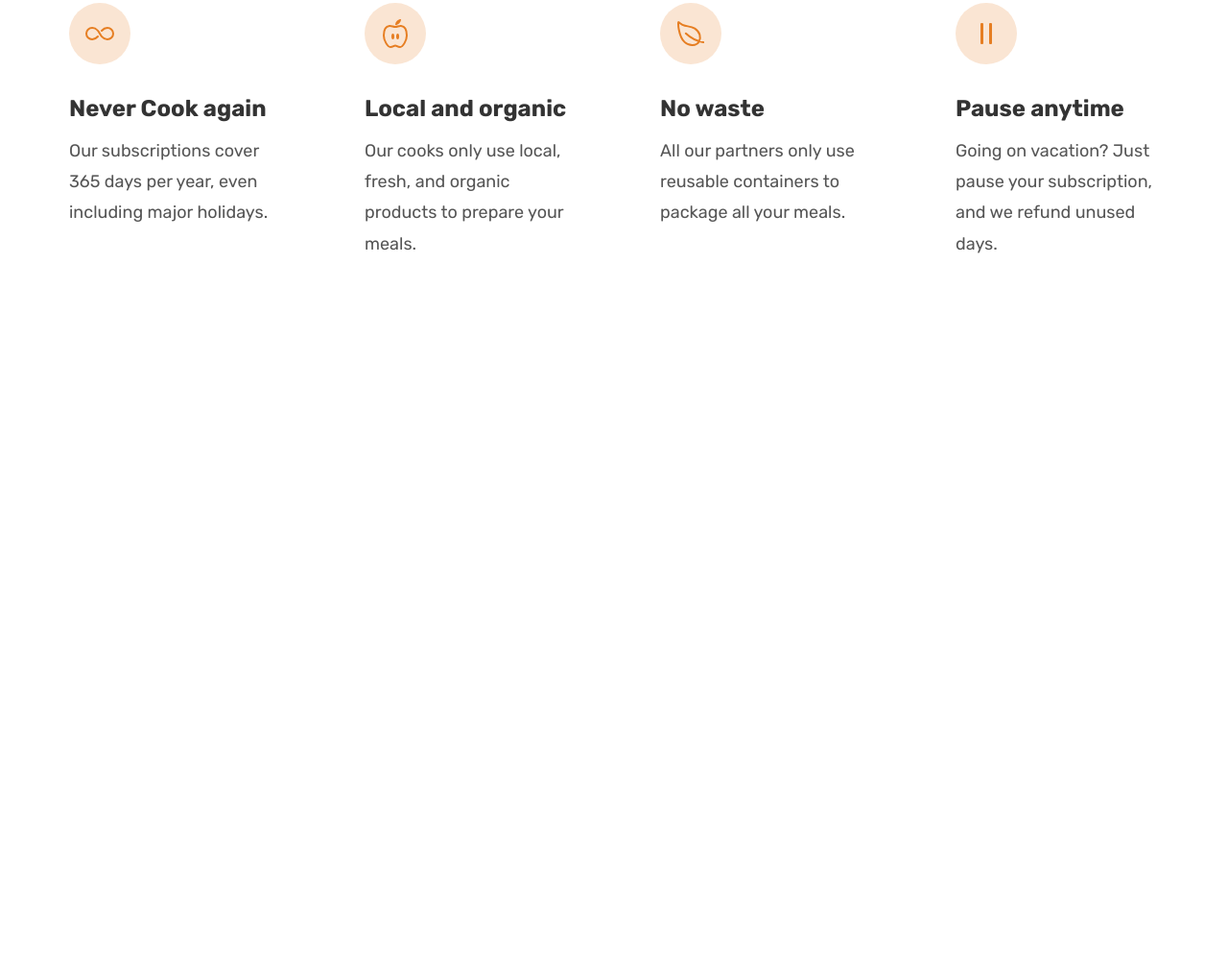
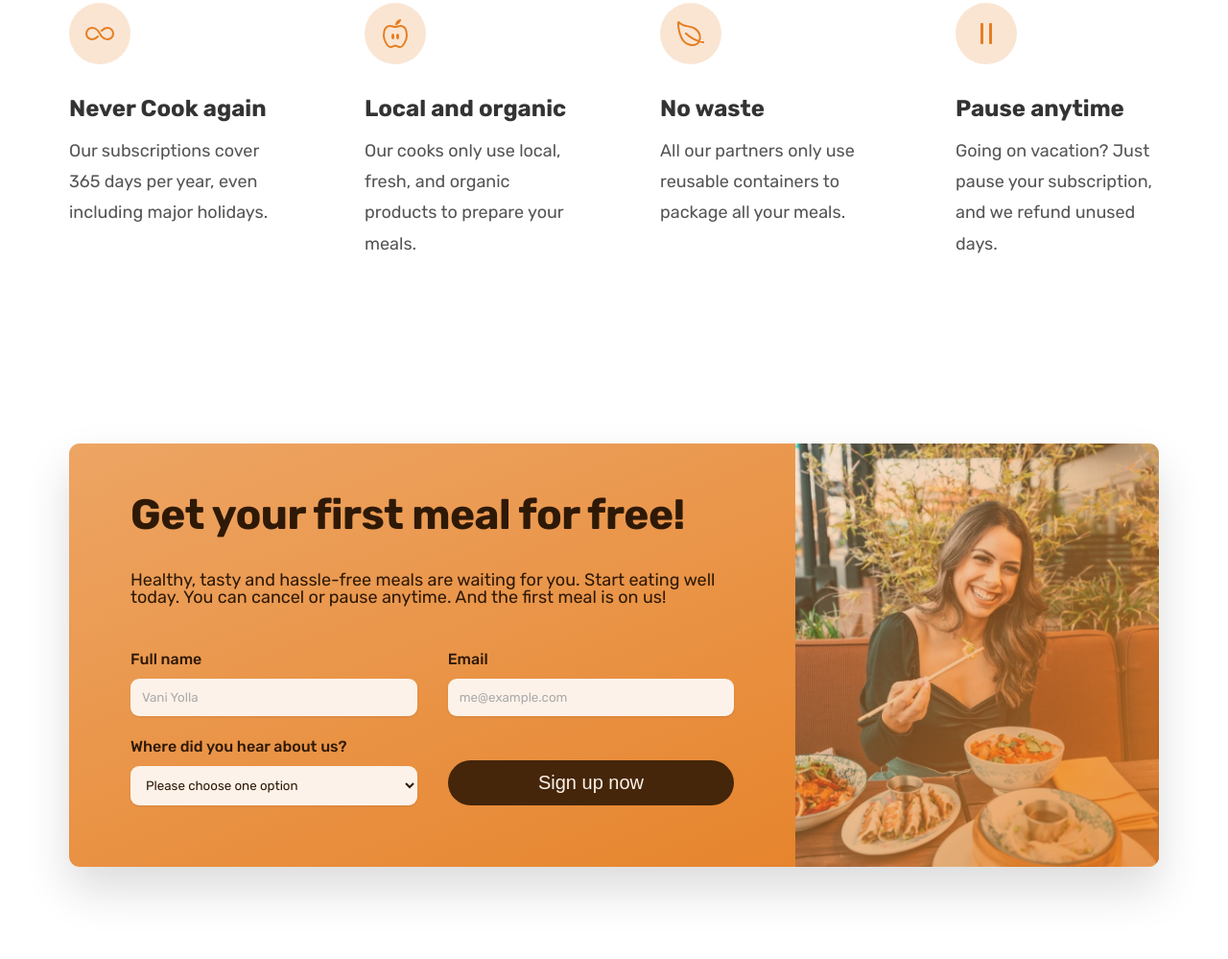
Before and after one commit to code-techhb/Omnifood, a plain HTML site: page index.html in a window 1280 px wide. Shown: the part 5586-6585 px from the top of the page at 96% size. Before the commit the page ends 5952 px from the top, so only its background shows below. Drawn offline with nearby package versions, Linux system fonts and the light colour scheme.

Commit message:
add cta form

```diff
--- a/css/general.css
+++ b/css/general.css
@@ -38,14 +38,15 @@ medium:  1.2px
 
 --- 02 - Colors
 Primary: #e57e22
-Tints(Lighter colors ): #fae5d3, #f7d8bd
+Tints(Lighter colors ):#fdf2e9, #fae5d3, #f7d8bd
 Shades(darker colors): #ce711f
+background-image: linear-gradient(to right bottom, #eda564, #e57e22);
 Accents:
 Greys: #6f6f6f, #555, #333, #ddd;
 
 --- 03 - Shadows
-
-
+0 2.4rem 4.8rem rgba(0, 0, 0, 0.75)
+0 2.4rem 4.8rem rgba(0, 0, 0, 0.08)
 --- 04 - Border radius
 default: 150px, 1.1rem;
 
@@ -124,6 +125,7 @@ default: 150px, 1.1rem;
   letter-spacing: 0.75px;
 }
 
+.btn,
 .btn:link,
 .btn:visited {
   display: inline-block;
@@ -132,6 +134,8 @@ default: 150px, 1.1rem;
   font-size: 2rem;
   padding: 1.6rem 3.2rem;
   border-radius: 150px;
+  border: none;
+  cursor: pointer;
   transition: all 0.3s;
 }
 
@@ -159,6 +163,18 @@ default: 150px, 1.1rem;
   box-shadow: inset 0 0 0 3px #fff;
 }
 
+.btn--form {
+  background-color: #45260a;
+  color: #fdf2e9;
+  align-self: end;
+  padding: 1.2rem;
+}
+
+.btn:hover {
+  background-color: #fff;
+  color: #555;
+}
+
 .link:link,
 .link:visited {
   display: inline-block;
@@ -175,6 +191,10 @@ default: 150px, 1.1rem;
   border-bottom: 1px solid transparent;
 }
 
+*:focus {
+  outline: none;
+  box-shadow: 0 0 0 0.8rem rgba(230, 125, 34, 0.5);
+}
 .list {
   list-style: none;
   display: flex;
--- a/css/styles.css
+++ b/css/styles.css
@@ -436,3 +436,80 @@
   font-size: 1.8rem;
   line-height: 1.8;
 }
+
+/* ********************************  */
+/* CTA */
+/* ********************************  */
+.section-cta {
+  padding: 9.6rem 0;
+}
+
+.cta-grid {
+  display: grid;
+  grid-template-columns: 2fr 1fr;
+  box-shadow: 0 2.4rem 4.8rem rgba(0, 0, 0, 0.14);
+  background-image: linear-gradient(to right bottom, #eda564, #e57e22);
+  border-radius: 11px;
+  overflow: hidden;
+}
+
+.cta-text-box {
+  color: #2e1907;
+  padding: 4.8rem 6.4rem 6.4rem 6.4rem;
+}
+
+.cta-text-box .heading-secondary {
+  color: #2e1907;
+  margin-bottom: 3.2rem;
+}
+
+.cta-text {
+  font-size: 1.8rem;
+  line-height: 1.8rem;
+  margin-bottom: 4.8rem;
+}
+.cta-img-box {
+  background-image: linear-gradient(
+      to right bottom,
+      rgba(237, 164, 100, 0.226),
+      rgba(229, 125, 34, 0.789)
+    ),
+    url("../images/eating.jpg");
+  background-size: cover;
+  background-position: center;
+}
+
+.cta-form {
+  display: grid;
+  grid-template-columns: repeat(2, 1fr);
+  column-gap: 3.2rem;
+  row-gap: 2.4rem;
+}
+
+.cta-form label {
+  display: block;
+  font-size: 1.6rem;
+  font-weight: 500;
+  margin-bottom: 1.2rem;
+}
+
+.cta-form input,
+.cta-form select {
+  width: 100%;
+  padding: 1.2rem;
+  font-family: inherit;
+  color: inherit;
+  border: none;
+  background-color: #fdf2e9;
+  border-radius: 9px;
+  box-shadow: 0 1px 2px rgba(0, 0, 0, 0.1);
+}
+
+.cta-form input::placeholder {
+  color: #aaa;
+}
+
+.cta-form *:focus {
+  outline: none;
+  box-shadow: 0 0 0 0.8rem rgba(253, 242, 233, 0.5);
+}
--- a/index.html
+++ b/index.html
@@ -502,7 +502,6 @@
               <a href="#" class="btn btn--full mr-sm">Start Eating Well</a>
             </div>
           </div>
-
           <div class="pricing-plans pricing-plan--complete">
             <header class="plan-header">
               <p class="plan-name">Complete</p>
@@ -575,6 +574,61 @@
           </div>
         </div>
       </section>
+
+      <!-- CTA section -->
+      <section class="section-cta">
+        <div class="container-centered">
+          <div class="cta-grid">
+            <div class="cta-text-box">
+              <h2 class="heading-secondary">Get your first meal for free!</h2>
+              <p class="cta-text">
+                Healthy, tasty and hassle-free meals are waiting for you. Start
+                eating well today. You can cancel or pause anytime. And the
+                first meal is on us!
+              </p>
+
+              <form class="cta-form" action="#">
+                <div>
+                  <label for="name">Full name</label>
+                  <input
+                    type="text"
+                    id="name"
+                    placeholder="Vani Yolla"
+                    required
+                  />
+                </div>
+                <div>
+                  <label for="email">Email</label>
+                  <input
+                    type="email"
+                    id="email"
+                    placeholder="me@example.com"
+                    required
+                  />
+                </div>
+                <div>
+                  <label for="where">Where did you hear about us?</label>
+                  <select id="where" required>
+                    <option value="">Please choose one option</option>
+                    <option value="friends">Friends/Family</option>
+                    <option value="youtube">Youtube</option>
+                    <option value="instagram">Instagram</option>
+                    <option value="tiktok">Tiktok</option>
+                    <option value="tv-ads">TV ads</option>
+                  </select>
+                </div>
+
+                <button class="btn btn--form">Sign up now</button>
+              </form>
+            </div>
+            <div
+              class="cta-img-box"
+              role="img"
+              aria-label="Women enjoying food"
+            ></div>
+          </div>
+        </div>
+      </section>
     </main>
 
     <script
```
